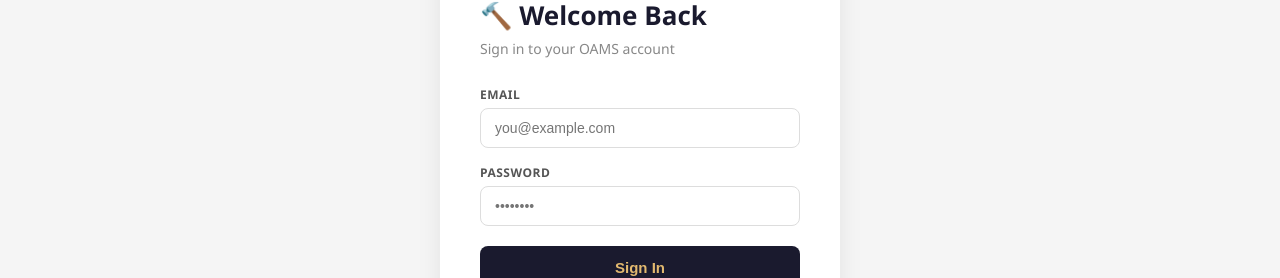
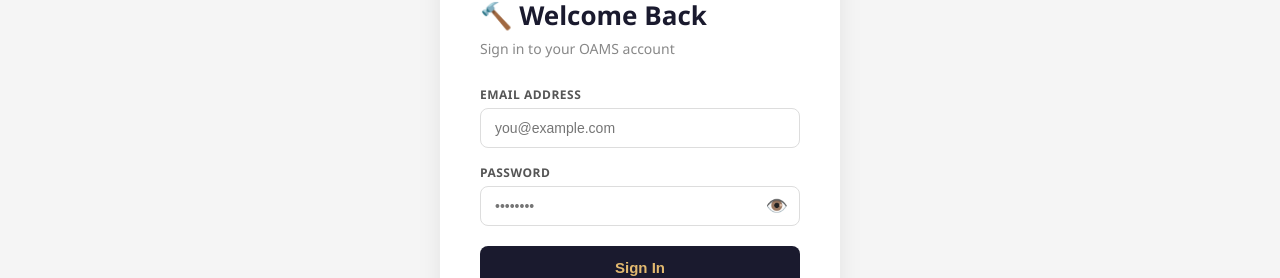
Before and after one commit to deni-bit/oams, a React app in the folder frontend/: page /login in a window 1280 px wide. Shown: the part 300-578 px from the top of the page. Built offline with nearby package versions, Linux system fonts and the light colour scheme; no server answers; the HTML template or start-up script is replaced by a standard one.

Commit message:
feat: add show/hide password toggle to Login and Register pages

```diff
--- a/frontend/src/pages/Login.jsx
+++ b/frontend/src/pages/Login.jsx
@@ -4,10 +4,11 @@ import { toast } from 'react-toastify';
 import { useAuth } from '../context/AuthContext';
 
 const Login = () => {
-  const [form, setForm]       = useState({ email: '', password: '' });
-  const [loading, setLoading] = useState(false);
-  const { login }             = useAuth();
-  const navigate              = useNavigate();
+  const [form,     setForm]     = useState({ email: '', password: '' });
+  const [loading,  setLoading]  = useState(false);
+  const [showPass, setShowPass] = useState(false);
+  const { login }               = useAuth();
+  const navigate                = useNavigate();
 
   const handleSubmit = async (e) => {
     e.preventDefault();
@@ -15,7 +16,7 @@ const Login = () => {
       setLoading(true);
       const user = await login(form.email, form.password);
       toast.success(`Welcome back, ${user.name}!`);
-      navigate(user.role === 'admin' ? '/admin' : '/');
+      navigate(user.role === 'admin' ? '/admin' : user.role === 'seller' ? '/seller' : '/');
     } catch (err) {
       toast.error(err.response?.data?.message || 'Login failed');
     } finally {
@@ -26,50 +27,74 @@ const Login = () => {
   return (
     <div style={styles.page}>
       <div style={styles.card}>
+
         <h1 style={styles.title}>🔨 Welcome Back</h1>
         <p style={styles.sub}>Sign in to your OAMS account</p>
 
         <form onSubmit={handleSubmit}>
-          <label style={styles.label}>Email</label>
+
+          <label style={styles.label}>Email Address</label>
           <input
-            style={styles.input} type="email" placeholder="you@example.com"
+            style={styles.input}
+            type="email"
+            placeholder="you@example.com"
             value={form.email}
             onChange={(e) => setForm({ ...form, email: e.target.value })}
             required
           />
 
           <label style={styles.label}>Password</label>
-          <input
-            style={styles.input} type="password" placeholder="••••••••"
-            value={form.password}
-            onChange={(e) => setForm({ ...form, password: e.target.value })}
-            required
-          />
+          <div style={styles.passWrap}>
+            <input
+              style={styles.passInput}
+              type={showPass ? 'text' : 'password'}
+              placeholder="••••••••"
+              value={form.password}
+              onChange={(e) => setForm({ ...form, password: e.target.value })}
+              required
+            />
+            <button
+              type="button"
+              style={styles.eyeBtn}
+              onClick={() => setShowPass(!showPass)}
+              tabIndex={-1}
+            >
+              {showPass ? '🙈' : '👁️'}
+            </button>
+          </div>
 
           <button type="submit" style={styles.btn} disabled={loading}>
             {loading ? 'Signing in...' : 'Sign In'}
           </button>
+
         </form>
 
         <p style={styles.footer}>
           Don't have an account?{' '}
           <Link to="/register" style={styles.footerLink}>Register</Link>
         </p>
+
       </div>
     </div>
   );
 };
 
 const styles = {
-  page:       { minHeight: '100vh', display: 'flex', alignItems: 'center', justifyContent: 'center', background: '#f5f5f5' },
-  card:       { background: '#fff', borderRadius: '16px', padding: '40px', width: '400px', boxShadow: '0 4px 24px rgba(0,0,0,0.08)' },
-  title:      { fontSize: '26px', fontWeight: '700', color: '#1a1a2e', marginBottom: '6px' },
-  sub:        { fontSize: '14px', color: '#888', marginBottom: '28px' },
-  label:      { display: 'block', fontSize: '12px', fontWeight: '600', color: '#555', marginBottom: '5px', textTransform: 'uppercase', letterSpacing: '0.5px' },
-  input:      { width: '100%', padding: '11px 14px', border: '1px solid #ddd', borderRadius: '8px', fontSize: '14px', marginBottom: '16px', outline: 'none' },
-  btn:        { width: '100%', padding: '13px', background: '#1a1a2e', color: '#e2b96f', border: 'none', borderRadius: '8px', fontSize: '15px', fontWeight: '700', cursor: 'pointer', marginTop: '4px' },
-  footer:     { textAlign: 'center', marginTop: '20px', fontSize: '13px', color: '#888' },
-  footerLink: { color: '#c9973a', fontWeight: '600', textDecoration: 'none' },
+  page:      { minHeight: '100vh', display: 'flex', alignItems: 'center', justifyContent: 'center', background: '#f5f5f5' },
+  card:      { background: '#fff', borderRadius: '16px', padding: '40px', width: '400px', boxShadow: '0 4px 24px rgba(0,0,0,0.08)' },
+  title:     { fontSize: '26px', fontWeight: '700', color: '#1a1a2e', marginBottom: '6px' },
+  sub:       { fontSize: '14px', color: '#888', marginBottom: '28px' },
+  label:     { display: 'block', fontSize: '12px', fontWeight: '600', color: '#555', marginBottom: '5px', textTransform: 'uppercase', letterSpacing: '0.5px' },
+  input:     { width: '100%', padding: '11px 14px', border: '1px solid #ddd', borderRadius: '8px', fontSize: '14px', marginBottom: '16px', outline: 'none', boxSizing: 'border-box' },
+
+  // Password field
+  passWrap:  { position: 'relative', marginBottom: '16px' },
+  passInput: { width: '100%', padding: '11px 44px 11px 14px', border: '1px solid #ddd', borderRadius: '8px', fontSize: '14px', outline: 'none', boxSizing: 'border-box' },
+  eyeBtn:    { position: 'absolute', right: '12px', top: '50%', transform: 'translateY(-50%)', background: 'none', border: 'none', cursor: 'pointer', fontSize: '18px', padding: '0', lineHeight: 1, color: '#888' },
+
+  btn:       { width: '100%', padding: '13px', background: '#1a1a2e', color: '#e2b96f', border: 'none', borderRadius: '8px', fontSize: '15px', fontWeight: '700', cursor: 'pointer', marginTop: '4px' },
+  footer:    { textAlign: 'center', marginTop: '20px', fontSize: '13px', color: '#888' },
+  footerLink:{ color: '#c9973a', fontWeight: '600', textDecoration: 'none' },
 };
 
 export default Login;
--- a/frontend/src/pages/Register.jsx
+++ b/frontend/src/pages/Register.jsx
@@ -7,22 +7,23 @@ const ROLES = [
   {
     value: 'buyer',
     label: 'Buyer',
-    icon: '🛒',
-    desc: 'Browse auctions and place bids on items',
+    icon:  '🛒',
+    desc:  'Browse auctions and place bids on items',
   },
   {
     value: 'seller',
     label: 'Seller',
-    icon: '🏷️',
-    desc: 'List your items for auction and track bids',
+    icon:  '🏷️',
+    desc:  'List your items for auction and track bids',
   },
 ];
 
 const Register = () => {
-  const [form, setForm]       = useState({ name: '', email: '', password: '', role: 'buyer' });
-  const [loading, setLoading] = useState(false);
-  const { register }          = useAuth();
-  const navigate              = useNavigate();
+  const [form,     setForm]     = useState({ name: '', email: '', password: '', role: 'buyer' });
+  const [loading,  setLoading]  = useState(false);
+  const [showPass, setShowPass] = useState(false);
+  const { register }            = useAuth();
+  const navigate                = useNavigate();
 
   const handleSubmit = async (e) => {
     e.preventDefault();
@@ -46,7 +47,6 @@ const Register = () => {
     <div style={styles.page}>
       <div style={styles.card}>
 
-        {/* Header */}
         <h1 style={styles.title}>🔨 Create Account</h1>
         <p style={styles.sub}>Join OAMS — choose how you want to participate</p>
 
@@ -73,14 +73,13 @@ const Register = () => {
             ))}
           </div>
 
-          {/* Seller info notice */}
+          {/* Seller notice */}
           {form.role === 'seller' && (
             <div style={styles.sellerNotice}>
               ℹ️ As a seller, your listings require admin approval before going live.
             </div>
           )}
 
-          {/* Fields */}
           <label style={styles.label}>Full Name</label>
           <input
             style={styles.input}
@@ -102,20 +101,63 @@ const Register = () => {
           />
 
           <label style={styles.label}>Password</label>
+          <div style={styles.passWrap}>
             <input
-            style={styles.input}
-            type="password"
+              style={styles.passInput}
+              type={showPass ? 'text' : 'password'}
               placeholder="Min. 6 characters"
               value={form.password}
               onChange={(e) => setForm({ ...form, password: e.target.value })}
               required
             />
+            <button
+              type="button"
+              style={styles.eyeBtn}
+              onClick={() => setShowPass(!showPass)}
+              tabIndex={-1}
+            >
+              {showPass ? '🙈' : '👁️'}
+            </button>
+          </div>
 
-          <button type="submit" style={{
+          {/* Password strength bar */}
+          {form.password.length > 0 && (
+            <div style={styles.strengthWrap}>
+              <div style={styles.strengthBars}>
+                {[1, 2, 3, 4].map(i => (
+                  <div
+                    key={i}
+                    style={{
+                      ...styles.strengthBar,
+                      background:
+                        form.password.length >= i * 3
+                          ? i <= 1 ? '#e74c3c'
+                          : i <= 2 ? '#f39c12'
+                          : i <= 3 ? '#3498db'
+                          : '#2ecc71'
+                          : '#e8e8e8',
+                    }}
+                  />
+                ))}
+              </div>
+              <span style={styles.strengthText}>
+                {form.password.length < 4  ? 'Too short'
+                 : form.password.length < 7  ? 'Weak'
+                 : form.password.length < 10 ? 'Good'
+                 : 'Strong'}
+              </span>
+            </div>
+          )}
+
+          <button
+            type="submit"
+            style={{
               ...styles.btn,
               background: form.role === 'seller' ? '#c9973a' : '#1a1a2e',
               color:      form.role === 'seller' ? '#fff'    : '#e2b96f',
-          }} disabled={loading}>
+            }}
+            disabled={loading}
+          >
             {loading
               ? 'Creating account...'
               : `Create ${form.role === 'seller' ? 'Seller' : 'Buyer'} Account`}
@@ -134,10 +176,10 @@ const Register = () => {
 };
 
 const styles = {
-  page:       { minHeight: '100vh', display: 'flex', alignItems: 'center', justifyContent: 'center', background: '#f5f5f5', padding: '24px' },
-  card:       { background: '#fff', borderRadius: '16px', padding: '40px', width: '440px', boxShadow: '0 4px 24px rgba(0,0,0,0.08)' },
-  title:      { fontSize: '26px', fontWeight: '700', color: '#1a1a2e', marginBottom: '6px' },
-  sub:        { fontSize: '14px', color: '#888', marginBottom: '24px' },
+  page:      { minHeight: '100vh', display: 'flex', alignItems: 'center', justifyContent: 'center', background: '#f5f5f5', padding: '24px' },
+  card:      { background: '#fff', borderRadius: '16px', padding: '40px', width: '440px', boxShadow: '0 4px 24px rgba(0,0,0,0.08)' },
+  title:     { fontSize: '26px', fontWeight: '700', color: '#1a1a2e', marginBottom: '6px' },
+  sub:       { fontSize: '14px', color: '#888', marginBottom: '24px' },
 
   // Role selector
   roleRow:        { display: 'grid', gridTemplateColumns: '1fr 1fr', gap: '10px', marginBottom: '16px' },
@@ -151,12 +193,25 @@ const styles = {
   // Seller notice
   sellerNotice: { background: '#fff8e1', border: '1px solid #ffe082', borderRadius: '8px', padding: '10px 14px', fontSize: '12px', color: '#996600', marginBottom: '16px' },
 
-  // Form
-  label:      { display: 'block', fontSize: '12px', fontWeight: '600', color: '#555', marginBottom: '5px', textTransform: 'uppercase', letterSpacing: '0.5px' },
-  input:      { width: '100%', padding: '11px 14px', border: '1px solid #ddd', borderRadius: '8px', fontSize: '14px', marginBottom: '14px', outline: 'none' },
-  btn:        { width: '100%', padding: '13px', border: 'none', borderRadius: '8px', fontSize: '15px', fontWeight: '700', cursor: 'pointer', marginTop: '4px', transition: 'all 0.2s' },
-  footer:     { textAlign: 'center', marginTop: '20px', fontSize: '13px', color: '#888' },
-  footerLink: { color: '#c9973a', fontWeight: '600', textDecoration: 'none' },
+  // Form fields
+  label:     { display: 'block', fontSize: '12px', fontWeight: '600', color: '#555', marginBottom: '5px', textTransform: 'uppercase', letterSpacing: '0.5px' },
+  input:     { width: '100%', padding: '11px 14px', border: '1px solid #ddd', borderRadius: '8px', fontSize: '14px', marginBottom: '14px', outline: 'none', boxSizing: 'border-box' },
+
+  // Password field
+  passWrap:  { position: 'relative', marginBottom: '6px' },
+  passInput: { width: '100%', padding: '11px 44px 11px 14px', border: '1px solid #ddd', borderRadius: '8px', fontSize: '14px', outline: 'none', boxSizing: 'border-box' },
+  eyeBtn:    { position: 'absolute', right: '12px', top: '50%', transform: 'translateY(-50%)', background: 'none', border: 'none', cursor: 'pointer', fontSize: '18px', padding: '0', lineHeight: 1, color: '#888' },
+
+  // Strength bar
+  strengthWrap:  { display: 'flex', alignItems: 'center', gap: '8px', marginBottom: '14px' },
+  strengthBars:  { display: 'flex', gap: '4px', flex: 1 },
+  strengthBar:   { flex: 1, height: '4px', borderRadius: '4px', transition: 'background 0.3s' },
+  strengthText:  { fontSize: '11px', color: '#888', whiteSpace: 'nowrap', minWidth: '55px' },
+
+  // Submit
+  btn:       { width: '100%', padding: '13px', border: 'none', borderRadius: '8px', fontSize: '15px', fontWeight: '700', cursor: 'pointer', marginTop: '4px', transition: 'all 0.2s' },
+  footer:    { textAlign: 'center', marginTop: '20px', fontSize: '13px', color: '#888' },
+  footerLink:{ color: '#c9973a', fontWeight: '600', textDecoration: 'none' },
 };
 
 export default Register;
```
Lines whose indentation alone changed are shown as unchanged.
